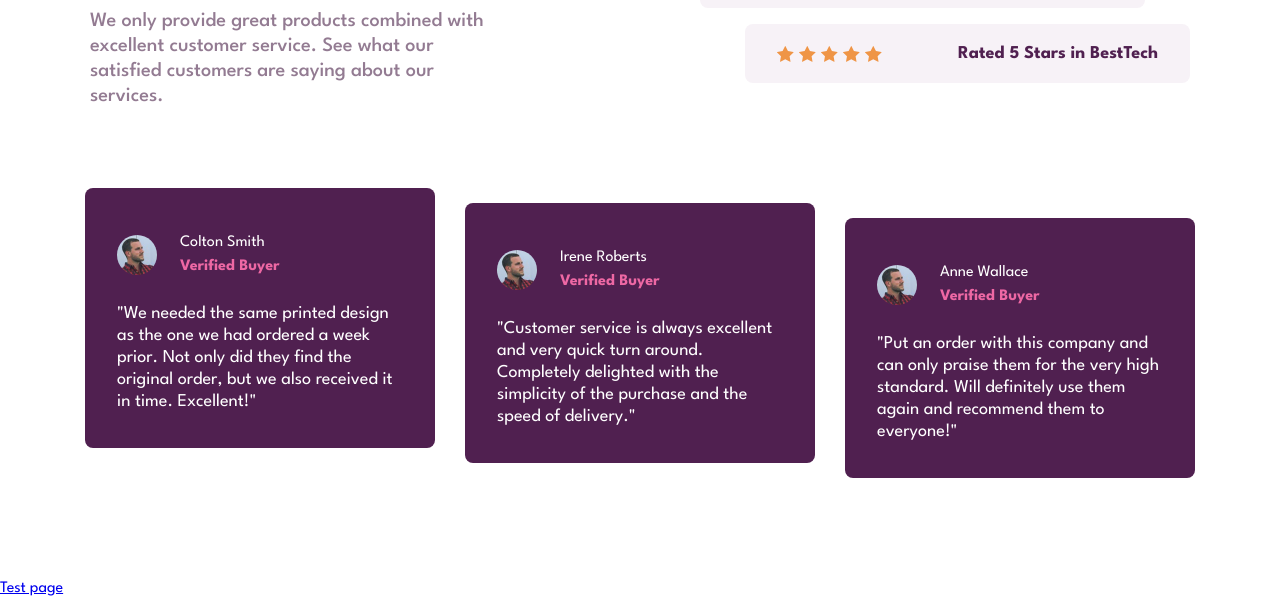
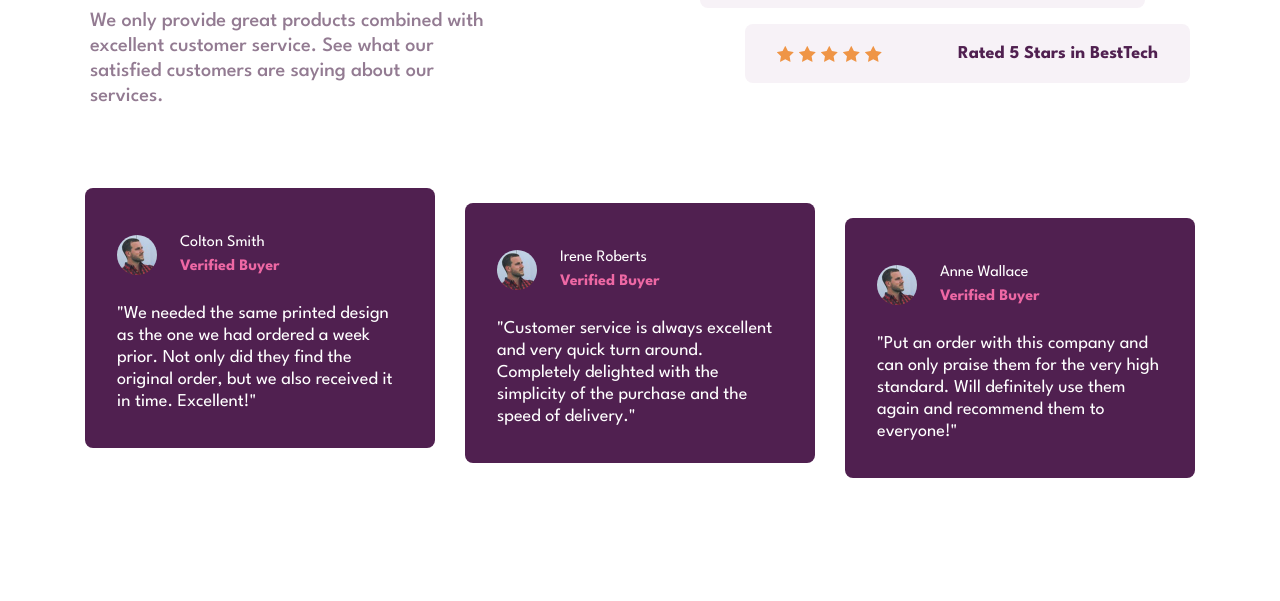
Before and after one commit to Dylou-Code/Social-Proof, a plain HTML site: page index.html in a window 1280 px wide. Shown: the part 234-835 px from the top of the page. After the commit the page ends 811 px from the top, so only its background shows below. Drawn offline with Linux system fonts and the light colour scheme.

Commit message:
Update index.html

```diff
--- a/index.html
+++ b/index.html
@@ -135,6 +135,5 @@
       </div>
     </section>
   </main>
-  <a class="roll-in" href="./resources/test.html">Test page</a>
   </body>
 </html>
```
